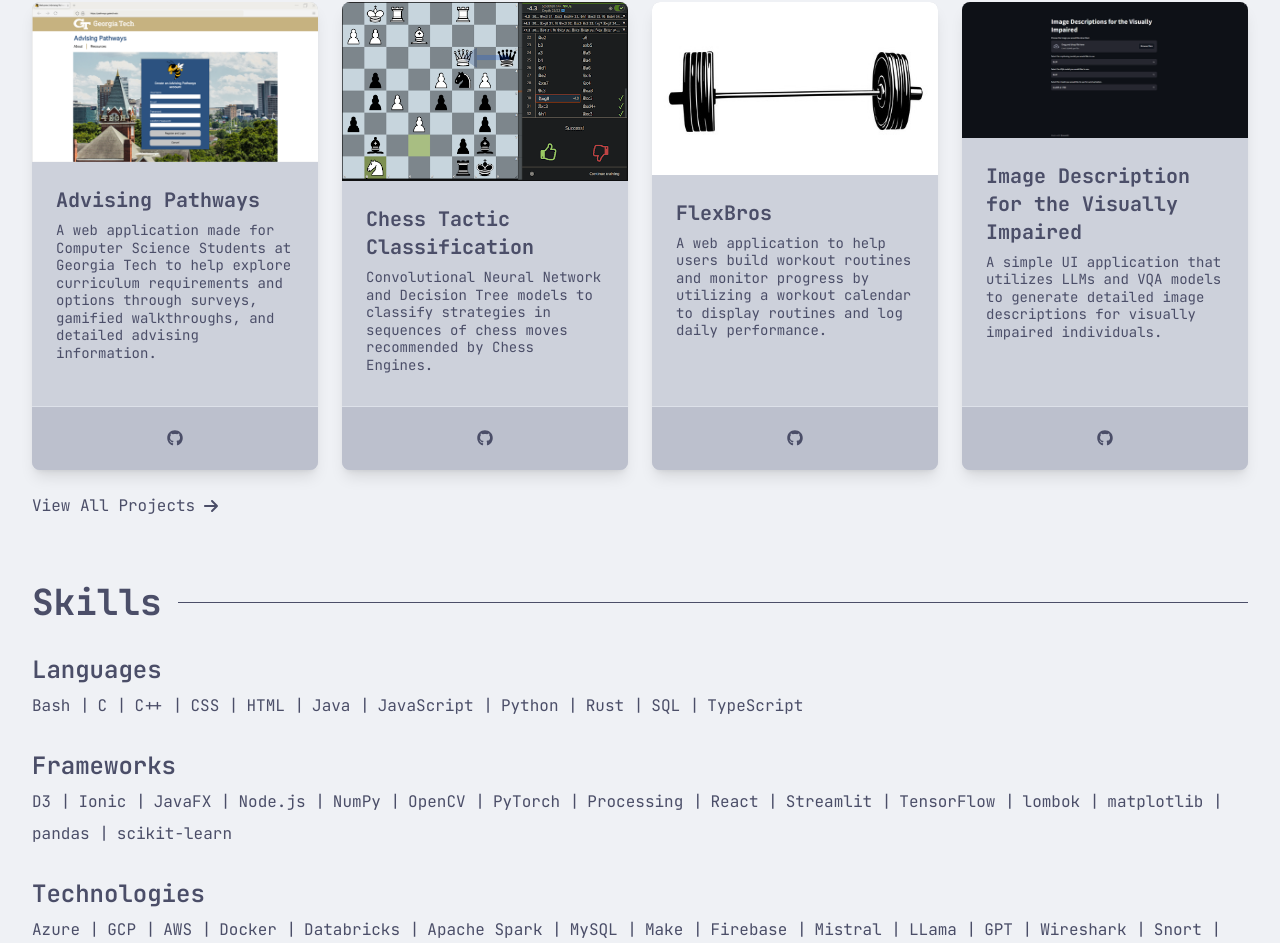
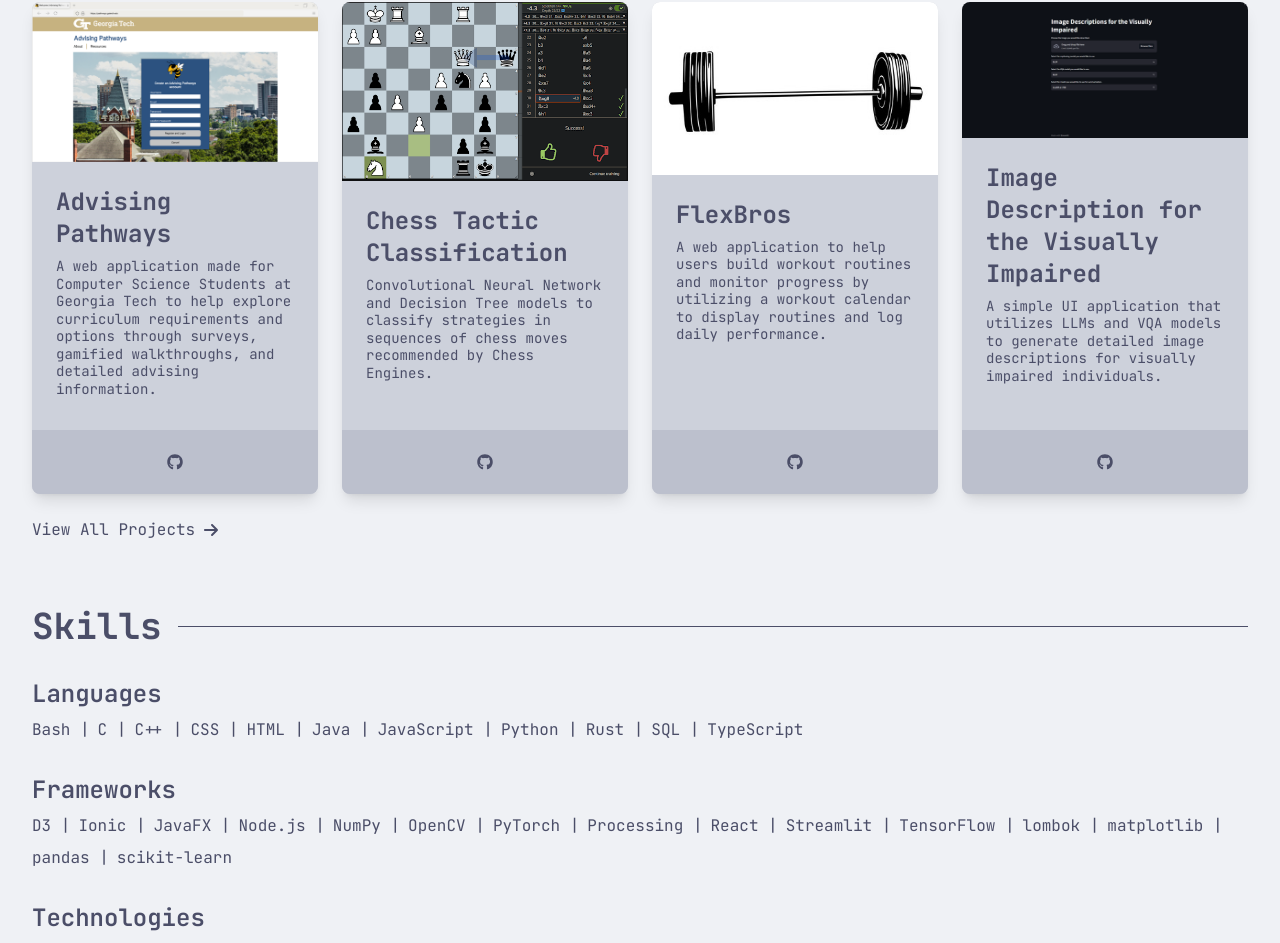
Before and after one commit to kevin-pietruszka/web-portfolio, a Next.js app: page / in a window 1280 px wide. Shown: the part 1710-2653 px from the top of the page. Built offline with nearby package versions, Linux system fonts and the light colour scheme.

Commit message:
remove old color class and increase size

```diff
--- a/components/projects/FeaturedProjectCard.tsx
+++ b/components/projects/FeaturedProjectCard.tsx
@@ -15,11 +15,10 @@
         className={"object-cover w-auto h-auto"}
       />
       <div className="p-6 flex-grow">
-          <h2 className="text-xl font-bold text-primary mb-2"> {project.name} </h2>
+          <h2 className="text-2xl font-bold mb-2"> {project.name} </h2>
           <p className="leading-tight text-sm mb-2"> {project.description} </p>
       </div>
       <div className="relative">
-        <div className="absolute h-px bg-crust w-full"> </div>
         <div className="p-6 flex bg-surface1 justify-center">
             <Link href={project.github_link} target="_blank">
               <FaGithub />
```
